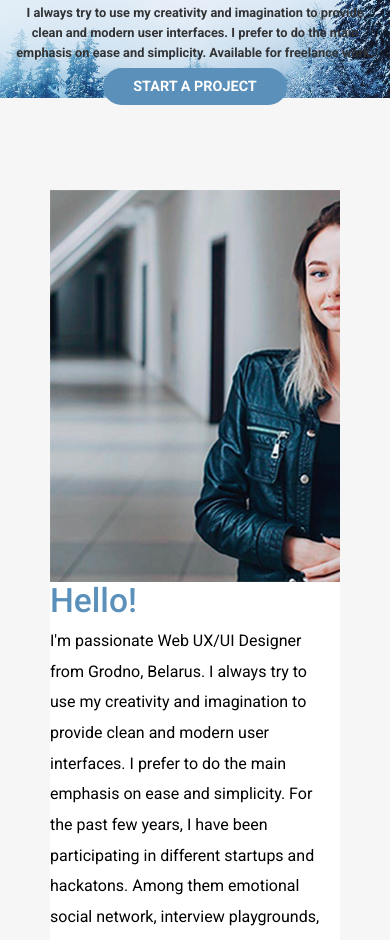
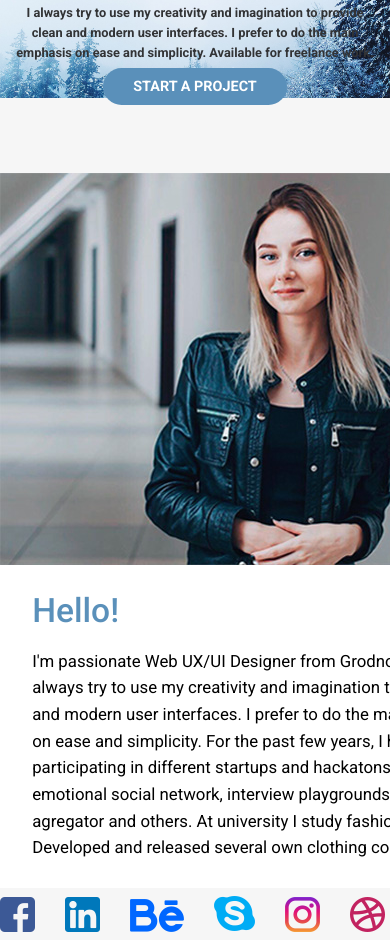
Before and after one commit to KTEleuth/VK-Portfolio, a plain HTML site: page index.html in a window 390 px wide. Shown: the part 120-1060 px from the top of the page. Drawn offline with Linux system fonts and the light colour scheme.

Commit message:
intro finished

```diff
--- a/css/style.css
+++ b/css/style.css
@@ -223,41 +223,43 @@ a.btn:hover {
 /*************** 2. MAIN CONTENT ***************/
 
 .content {
-  padding: 50px;
-  margin-top: 18.5%;
+  margin-top: 28%;
 }
 
 /* 2a. Intro */
 .intro {
   background-color: rgb(255, 255, 255);
-  margin: 6.5% auto 5% auto;
-  overflow: auto;
+  margin: 6.5% auto auto auto;
+  max-width: 1040px;
   width: 100%;
-  max-width: 1040px;
+  display: grid;
+  grid-template-columns: 1fr 1fr;
+  grid-template-rows: auto;
 }
 .intro__photo {
-  float: left;
+  grid-column: 1;
+  grid-row: 1;
 }
-.intro__photo img {
-  padding-right: 30px;
-}
-
-.intro__title {
+.intro__content {
+  grid-column: 2;
+  grid-row: 1;
   color: rgb(90, 144, 186);
   font-size: 2.1em;
   font-weight: 500;
-  padding-top: 2.5%;
-  padding-bottom: 2%;
+  margin: 5% 5% 2% 6%;
 }
-.intro__content {
-  padding-right: 5%;
+.intro__content p {
+  font-size: 0.5em;
+  font-weight: 400;
+  color: rgb(0, 0, 0);
   line-height: 23pt;
+}
+.social {
+  margin: 2.5% auto 15% auto;
+  max-width: 1040px;
 }
 
 /* 2b. Portfolio */
-.porfolio {
-  display: flex;
-}
 
 /* 3b. Feedback */
 
@@ -271,57 +273,64 @@ a.btn:hover {
 
 /* End of Footer */
 
-/****** Responsive starts *******/
-@media (max-width: 1300px) {
-  .content {
-    margin-top: 18%;
-  }
+/************* RESPONSIVE STARTS HERE ************/
+
+/*@media (max-width: 1300px) {
   .menu {
     margin-bottom: 7%;
   }
 }
 @media (max-width: 1200px) {
-  .content {
-    margin-top: 17.5%;
-  }
   .menu {
     margin-bottom: 6%;
   }
 }
 @media (max-width: 1100px) {
-  .content {
-    margin-top: 16.2%;
-  }
   .menu {
     margin-bottom: 5%;
   }
-}
-@media (max-width: 1000px) {
   .content {
-    margin-top: 15.3%;
+    margin-top: 20%;
   }
+}*/
+@media (max-width: 1027px) {
   .menu {
     margin-bottom: 4%;
   }
+  .content {
+    margin-top: 20%;
+  }
+  .intro {
+    background-color: rgb(255, 255, 255);
+    width: 100%;
+    max-width: 536px;
+  }
+  .intro__photo {
+    grid-column: 1;
+    grid-row: 1;
+  }
+  .intro__content {
+    grid-column: 1;
+    grid-row: 2;
+  }
+  .intro__content p {
+    color: rgb(0, 0, 0);
+    line-height: 20pt;
+  }
+  .social {
+    margin: 2% auto 5% auto;
+    text-align: center;
+  }
 }
+
 @media (max-width: 900px) {
-  .content {
-    margin-top: 12.8%;
-  }
   .menu {
     margin-top: 20px;
     margin-bottom: 6%;
   }
 }
-@media (max-width: 850px) {
-  .content {
-    margin-top: 11%;
-  }
-}
+
 @media (max-width: 768px) {
-  .content {
-    margin-top: 6.5%;
-  }
   .name {
     font-size: 1.7em;
   }
@@ -332,7 +341,11 @@ a.btn:hover {
     font-size: 1.1em;
     width: 500px;
   }
+  .button {
+    margin-top: 6%;
+  }
 }
+
 @media (max-width: 672px) {
   .menu {
     margin: 15px 0 5% 0;
@@ -358,7 +371,11 @@ a.btn:hover {
   .position {
     font-size: 2em;
   }
+  .button {
+    margin-top: 5%;
+  }
 }
+
 @media (max-width: 600px) {
   .links > div:last-child {
     margin-left: -20px;
@@ -384,7 +401,8 @@ a.btn:hover {
     border-radius: 30px;
   }
 }
-@media (max-width: 540px) {
+
+@media (max-width: 555px) {
   .links > div:last-child {
     margin-left: -30px;
   }
@@ -399,6 +417,7 @@ a.btn:hover {
     margin-top: 4%;
   }
 }
+
 @media (max-width: 500px) {
   .links > div:last-child {
     margin-left: -50px;
@@ -423,6 +442,7 @@ a.btn:hover {
     font-weight: 700;
   }
 }
+
 @media (max-width: 460px) {
   a.link {
     padding: 15px;
--- a/index.html
+++ b/index.html
@@ -72,14 +72,17 @@
                 <div class="intro__photo">
                     <img src="images/photo.jpg">
                 </div>
-                <div class="intro__title">Hello!</div>
-                <div class="intro__content">I'm passionate Web UX/UI Designer from Grodno, Belarus. I always try to use my creativity and imagination
-                    to provide clean and modern user interfaces. I prefer to do the main emphasis on ease and simplicity.
-                    For the past few years, I have been participating in different startups and hackatons. Among them emotional
-                    social network, interview playgrounds, vacancy agregator and others. At university I study fashion design.
-                    Developed and released several own clothing collections.</div>
+                <div class="intro__content">Hello!
+                    <p>I'm passionate Web UX/UI Designer from Grodno, Belarus. I always try to use my creativity and imagination
+                        to provide clean and modern user interfaces. I prefer to do the main emphasis on ease and simplicity.
+                        For the past few years, I have been participating in different startups and hackatons. Among them
+                        emotional social network, interview playgrounds, vacancy agregator and others. At university I study
+                        fashion design. Developed and released several own clothing collections.</p>
+                </div>
             </div>
-            <img src="images/social.png">
+            <div class="social">
+                <img src="images/social.png">
+            </div>
             <div class="portfolio">portfolio</div>
             <div class="feedback">feedback</div>
         </div>
```
